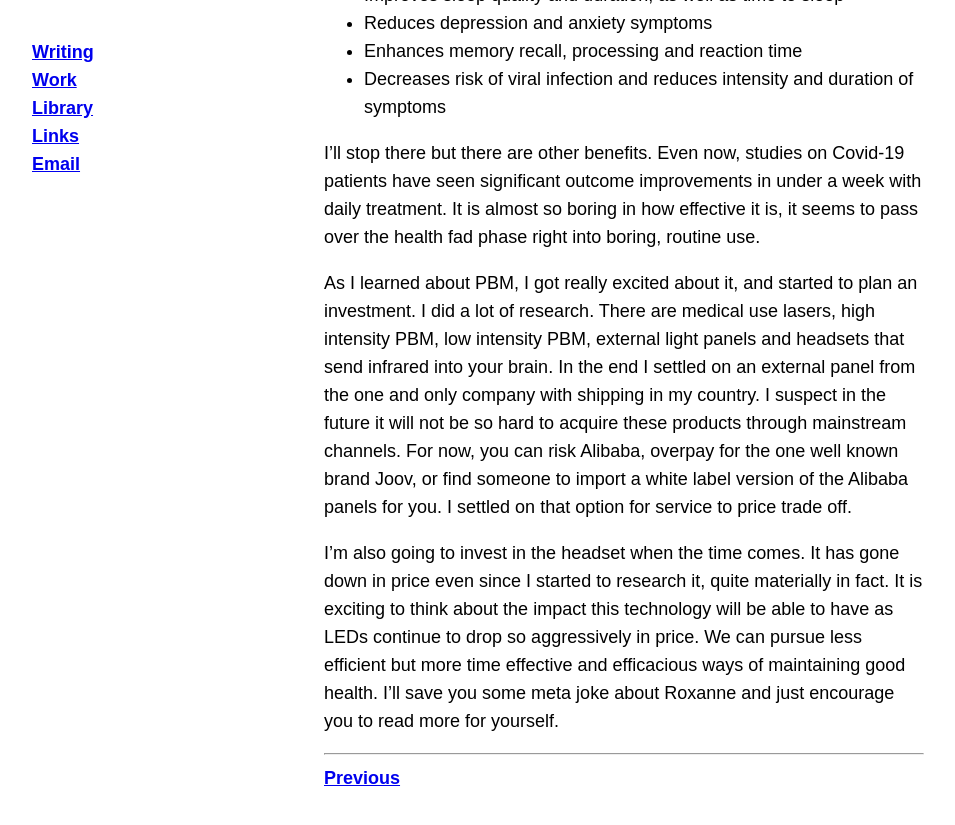
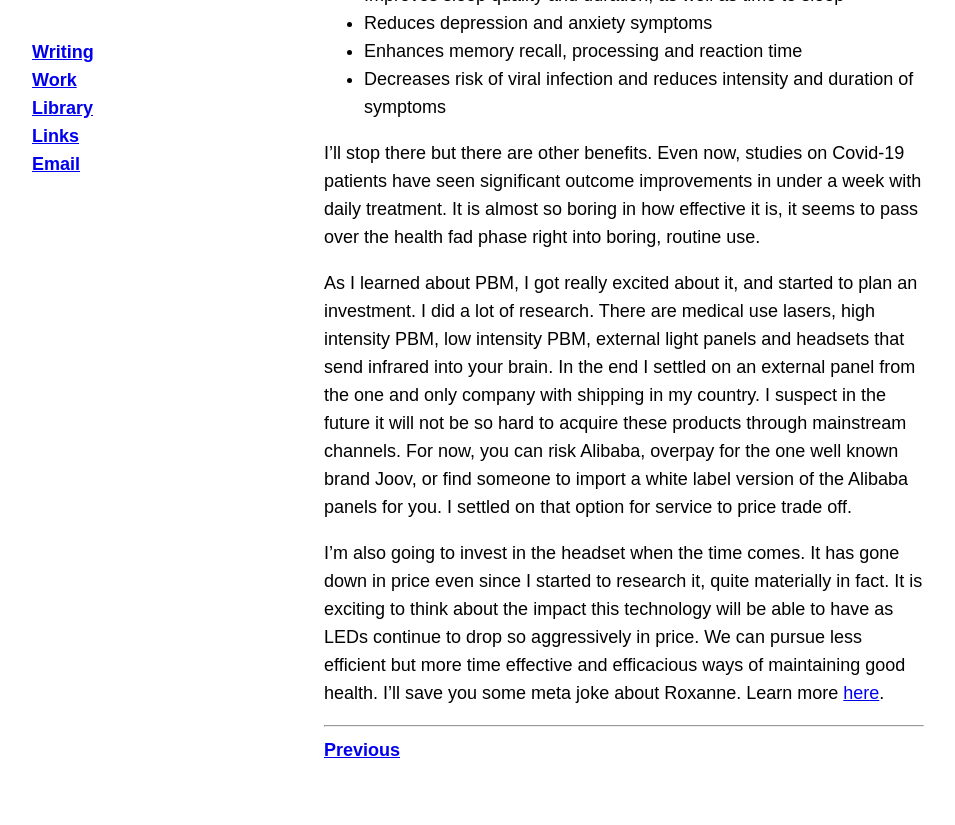
Before and after one commit to rogerkirkness/writing, a Jekyll site: the page built from _posts/2020-09-07-roxanne.md, in a window 1280 px wide and 900 px high, scrolled down 1541 px. Shown: the top 825 px of the window, without its empty margins (16-971 px from the left). Built offline with Jekyll 4.4.1, drawn with Linux system fonts in a browser that asks for light colours.

Commit message:
Update 2020-09-07-roxanne.md

```diff
--- a/_posts/2020-09-07-roxanne.md
+++ b/_posts/2020-09-07-roxanne.md
@@ -37,4 +37,4 @@ I’ll stop there but there are other benefits. Even now, studies on Covid-19 pa
 
 As I learned about PBM, I got really excited about it, and started to plan an investment. I did a lot of research. There are medical use lasers, high intensity PBM, low intensity PBM, external light panels and headsets that send infrared into your brain. In the end I settled on an external panel from the one and only company with shipping in my country. I suspect in the future it will not be so hard to acquire these products through mainstream channels. For now, you can risk Alibaba, overpay for the one well known brand Joov, or find someone to import a white label version of the Alibaba panels for you. I settled on that option for service to price trade off.
 
-I’m also going to invest in the headset when the time comes. It has gone down in price even since I started to research it, quite materially in fact. It is exciting to think about the impact this technology will be able to have as LEDs continue to drop so aggressively in price. We can pursue less efficient but more time effective and efficacious ways of maintaining good health. I’ll save you some meta joke about Roxanne and just encourage you to read more for yourself.
+I’m also going to invest in the headset when the time comes. It has gone down in price even since I started to research it, quite materially in fact. It is exciting to think about the impact this technology will be able to have as LEDs continue to drop so aggressively in price. We can pursue less efficient but more time effective and efficacious ways of maintaining good health. I’ll save you some meta joke about Roxanne. Learn more [here](https://www.theenergyblueprint.com/red-light-therapy-ultimate-guide/).
```
